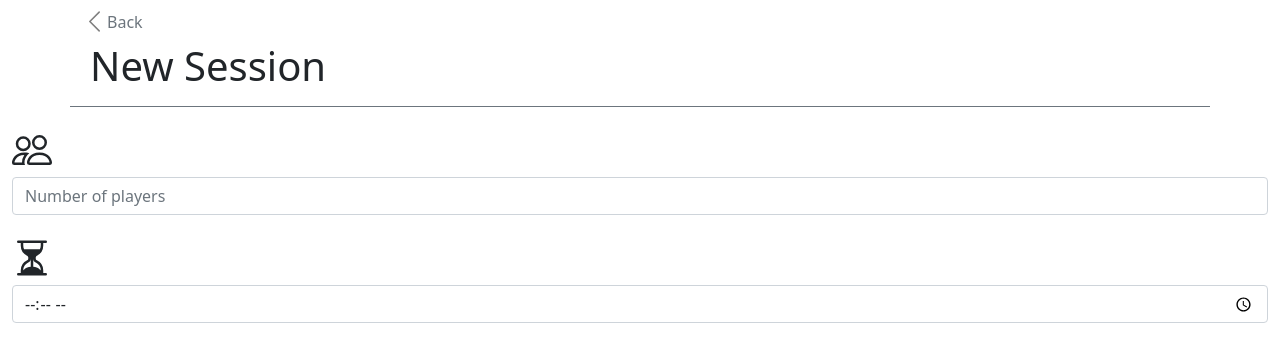
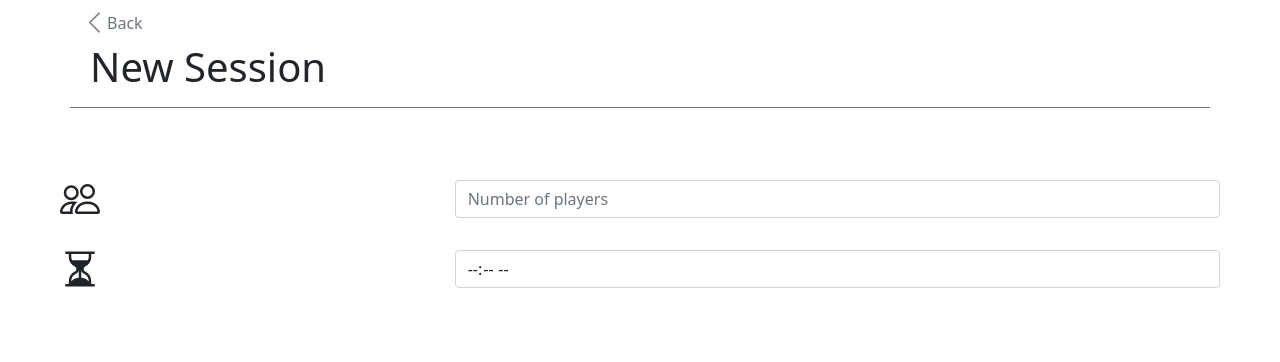
Before and after one commit to bl4ckj4c/PlanB, a React (Create React App) app in the folder planb/: page /newsession in a window 1280 px wide. Shown: the top 362 px of the page. Built offline with nearby package versions, Linux system fonts and the light colour scheme; no server answers; the database is empty.

Commit message:
Added first version of newsession page.

```diff
--- a/planb/src/App.js
+++ b/planb/src/App.js
@@ -20,7 +20,7 @@ import {PersonCircle, Plus, PlusLg, Search} from "react-bootstrap-icons";
 import MyGames from './components/MyGames';
 
 function App() {
-    const [isSignedIn, setIsSignedIn] = useState(false);
+    const [isSignedIn, setIsSignedIn] = useState(true);
     const [gameList, setGameList] = useState([]);
 
     useEffect(() => {
@@ -79,6 +79,11 @@ function App() {
                     <NewSession/>
                 }/>
 
+                <Route exact path="/gamesfound" element={
+                    //isSignedIn ? <div/> : <Navigate replace to = "/login"/>
+                    <NewSession/>
+                }/>
+
                 <Route exact path="/rules" element={
                     isSignedIn ? <div/> : <Navigate replace to = "/login"/>
                 }/>
--- a/planb/src/components/MyGames.js
+++ b/planb/src/components/MyGames.js
@@ -1,10 +1,24 @@
-import {Col, Container, Form, Row} from "react-bootstrap";
+import {Button, Col, Container, Form, Row} from "react-bootstrap";
 import GameCard from './GameCard';
 import {PersonCircle, Plus, PlusLg, Search} from "react-bootstrap-icons";
+import {Link, Navigate} from "react-router-dom";
+import API from "../API";
+import React, {useState} from "react";
 
 
 function MyGames(props) {
+    const [newSession, setNewSession] = useState(false);
+
+    const handleNewSession = (event) => {
+        setNewSession(true);
+    }
+
     return (
+        <>
+            {
+                newSession ?
+                    <Navigate replace to = "/newsession"/>
+                    :
                     <>
                         <Container id="nav" className = "pb-2 border-bottom border-secondary">
                             <Row className='justify-content-between mt-2'>
@@ -39,6 +53,18 @@ function MyGames(props) {
                             <GameCard/>
                             <GameCard/>
                         </Container>
+                        <Container className="mt-5">
+                            <Row className='fixed-bottom mx-4 mb-4'>
+                                <Button
+                                    variant="primary"
+                                    type="submit"
+                                    onClick={() => handleNewSession()}>
+                                    New Session
+                                </Button>
+                            </Row>
+                        </Container>
+                    </>
+            }
         </>
     );
 }
--- a/planb/src/components/NewSession.js
+++ b/planb/src/components/NewSession.js
@@ -1,43 +1,107 @@
-import {Col, Container, Form, Row} from "react-bootstrap";
+import {Col, Container, Form, Row, Button} from "react-bootstrap";
 import {ChevronLeft, HourglassSplit, People, PersonCircle, Plus} from "react-bootstrap-icons";
-import React from "react";
+import React, {useState} from "react";
+import API from "../API";
+import {Navigate} from "react-router-dom";
 
 function NewSession(props) {
+    const [page, setPage] = useState('');
+    const [players, setPlayers] = useState();
+    const [time, setTime] = useState();
+    const [hours, setHours] = useState(1);
+    const [minutes, setMinutes] = useState(0);
+
+    const handleBackButton = (event) => {
+        setPage('mygames');
+    }
+
+    const handleFindGames = (event) => {
+        setPage('foundgames');
+    }
+
+    const handlePlayers = (event) => {
+        setPlayers(event.target.value);
+    }
+
+    const handleTime = async (event) => {
+        const t = event.target.value;
+        await setTime(t);
+        const h = t.split(':')[0];
+        const m = t.split(':')[1];
+        console.log(h)
+        console.log(m)
+        setHours(h);
+        setMinutes(m);
+    }
+
     return (
+        <>
+            {
+                page === 'mygames' ?
+                    <Navigate replace to = "/mygames"/>
+                    :
+                    page === 'foundgames' ?
+                        <Navigate replace to = "/foundgames"/>
+                        :
                         <>
                             <Container id="nav" className = "pb-2 border-bottom border-secondary">
                                 <Row className='justify-content-between mt-2'>
                                     <Col xs={6}>
+                                        <Button
+                                            type="submit"
+                                            className="bg-white border-0 p-0"
+                                            onClick={() => handleBackButton()}>
                                             <ChevronLeft size={25} color="grey"/>
                                             <span className = "text-muted align-middle">Back</span>
+                                        </Button>
                                     </Col>
                                 </Row>
                                 <Row>
                                     <h1 className='m-2'>New Session</h1>
                                 </Row>
                             </Container>
-            <Container fluid className='mt-3'>
-                <Form as={Row}>
+                            <Container fluid className='mt-3 p-5'>
+                                <Form>
                                     <Form.Group className='mb-3' controlId='formNumberOfPlayers'>
+                                        <Row className="align-items-center mx-auto">
+                                        <Col xs={4}>
                                         <Form.Label column>
                                             <People size={40}/>
                                         </Form.Label>
-                        <Col>
-                            <Form.Control type='text' placeholder='Number of players'/>
                                         </Col>
+                                        <Col xs={8}>
+                                            <Form.Control
+                                                type='number'
+                                                placeholder='Number of players'
+                                                value={players}
+                                                onChange={(ev) => handlePlayers(ev)}
+                                            />
+                                        </Col>
+                                        </Row>
                                     </Form.Group>
                                 </Form>
-                <Form as={Row}>
+                                <Form>
                                     <Form.Group className='mb-3' controlId='formNumberOfPlayers'>
+                                        <Row className="align-items-center mx-auto">
+                                        <Col xs={4}>
                                         <Form.Label column>
                                             <HourglassSplit size={40}/>
                                         </Form.Label>
-                        <Col>
-                            <Form.Control type='time' placeholder='Duration'/>
                                         </Col>
+                                        <Col xs={8} className="justify-content-center">
+                                            <Form.Control
+                                                type='time'
+                                                placeholder='Duration'
+                                                value={time}
+                                                onChange={(ev) => handleTime(ev)}
+                                            />
+                                        </Col>
+                                        </Row>
                                     </Form.Group>
                                 </Form>
                             </Container>
+                        </>
+            }
         </>
     );
 }
--- a/planb/src/index.css
+++ b/planb/src/index.css
@@ -6,7 +6,7 @@ body {
   -webkit-font-smoothing: antialiased;
   -moz-osx-font-smoothing: grayscale;
 
-  /*avoiding x scrolling on mobile*/
+  /* Avoiding x scrolling on mobile */
   overflow-x: hidden;
   width: 100%;
   -webkit-box-sizing: border-box;
@@ -18,3 +18,6 @@ code {
   font-family: source-code-pro, Menlo, Monaco, Consolas, 'Courier New',
     monospace;
 }
+
+/* Avoiding displaying the time picker for duration form */
+input[type="time"]::-webkit-calendar-picker-indicator { background: none; display:none; }
```
Lines whose indentation alone changed are shown as unchanged.
